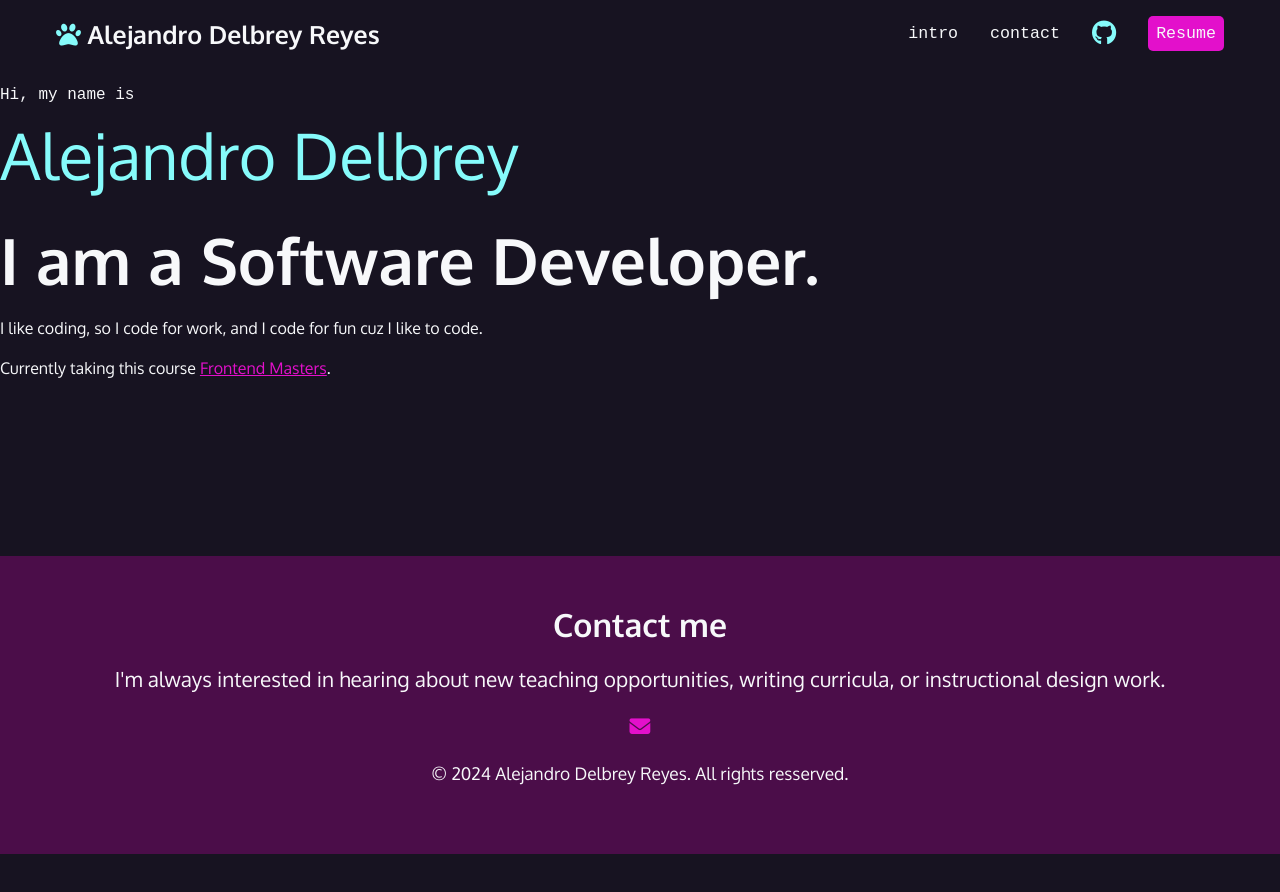
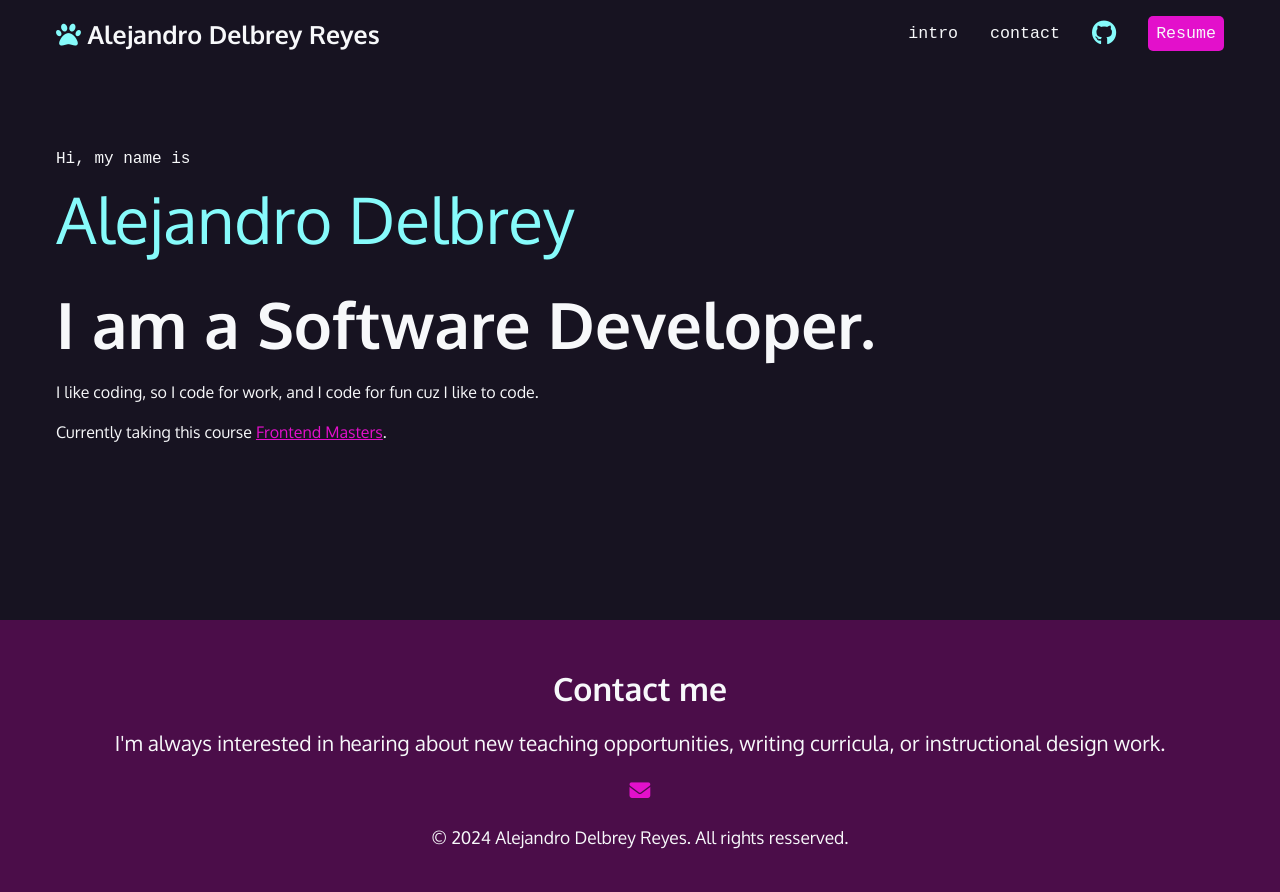
Before and after one commit to Alex-Delbrey/html-css-portfolio, a plain HTML site: page portfolioCourse/index.html in a window 1280 px wide. Before the commit the page ends 854 px from the top, so only its background shows below. Drawn offline with Linux system fonts and the light colour scheme.

Commit message:
redundancy

```diff
--- a/portfolioCourse/css/style.css
+++ b/portfolioCourse/css/style.css
@@ -50,7 +50,9 @@ a:hover {
 /* intro styles */
 
 #intro {
-  padding-bottom: 10rem;
+  padding: 4rem 1rem 10rem 1rem;
+  max-width: 1200px;
+  margin: 0 auto;
 }
 
 #intro p {
```
